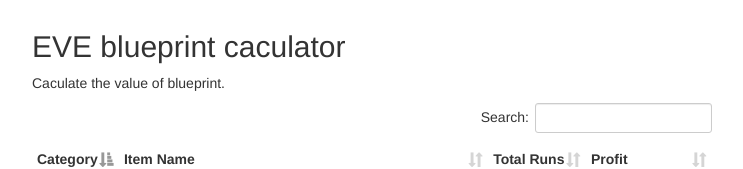
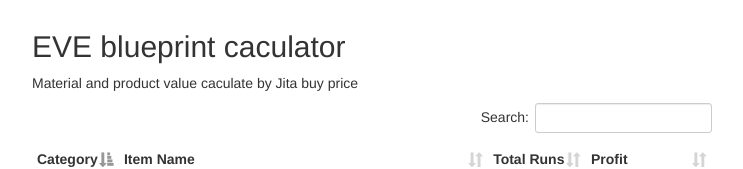
Before and after one commit to NotwoJack/EVE, a plain HTML site: page index.html in a window 1280 px wide. Shown: the top 169 px of the page, without its empty margins (268-1011 px from the left). Drawn offline with Linux system fonts and the light colour scheme.

Commit message:
Update index.html

```diff
--- a/index.html
+++ b/index.html
@@ -29,7 +29,7 @@
 
       <h2>EVE blueprint caculator</h2>
 
-      <p>Caculate the value of blueprint.</p>
+      <p>Material and product value caculate by Jita buy price</p>
 
       <div id='table-container'></div>
 
```
